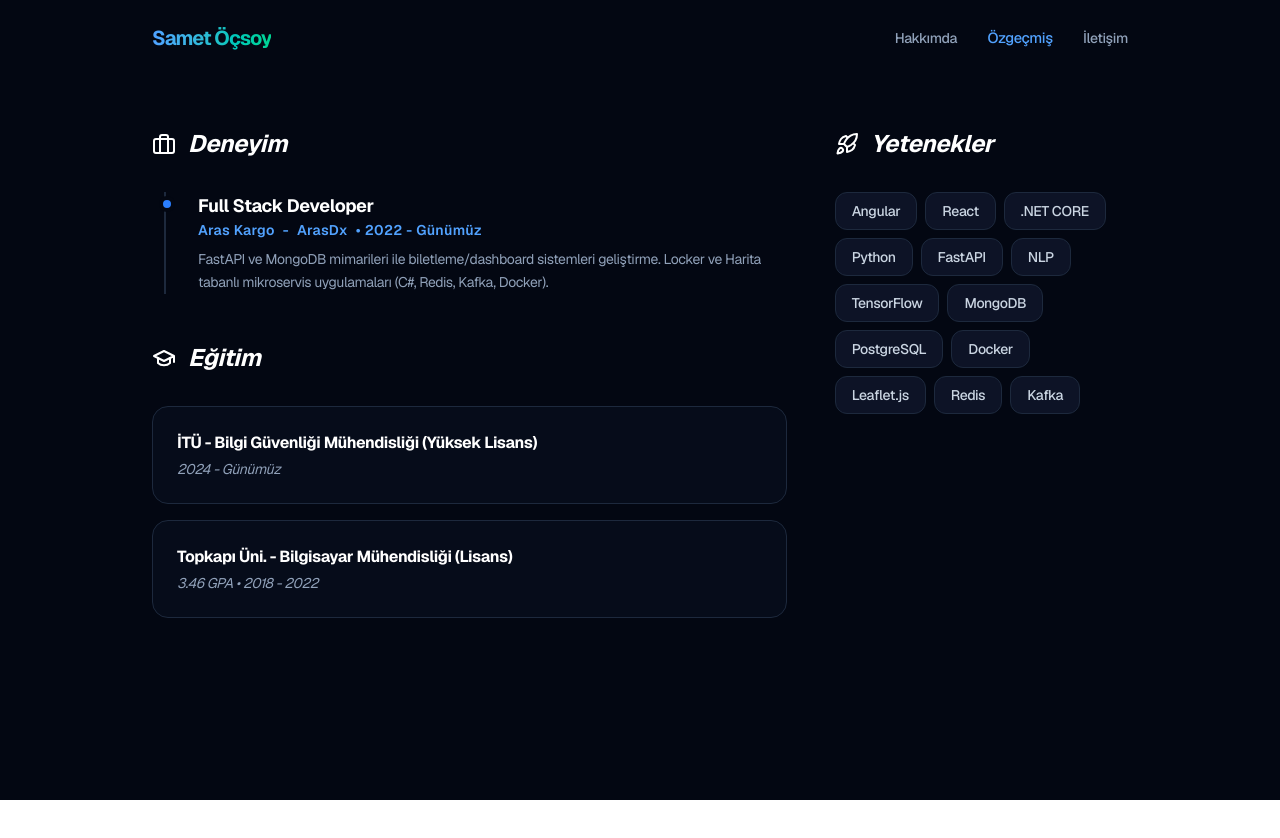
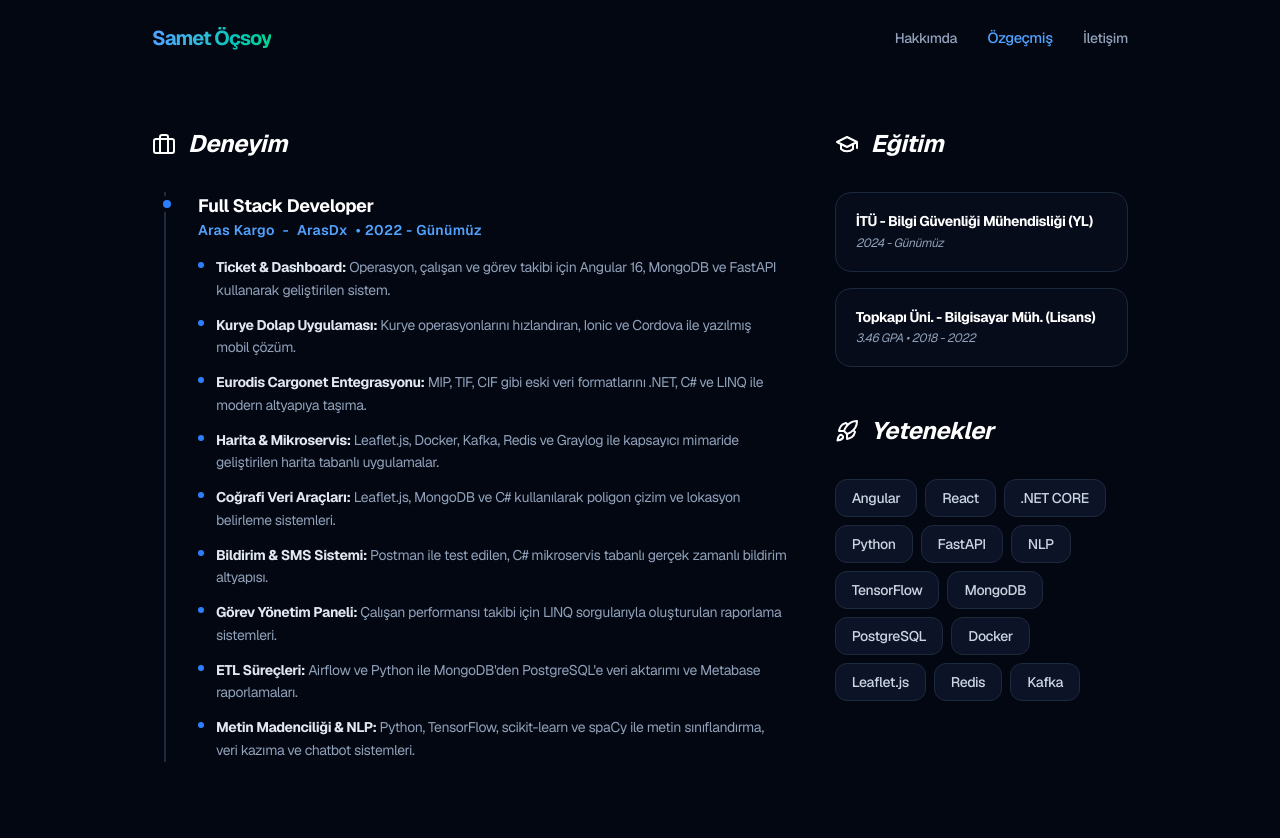
Before and after one commit to asmtttt/sametocsoy-website, a Next.js app: page / in a window 1280 px wide. Both pictures are taken after a click on the button "Özgeçmiş". Shown: the top 838 px of the page. Before the commit the page ends 800 px from the top, so only its background shows below. Built offline with nearby package versions, Linux system fonts and the light colour scheme.

Commit message:
experience and mail block updated

```diff
--- a/app/page.tsx
+++ b/app/page.tsx
@@ -3,7 +3,6 @@
 import React, { useState, useEffect } from "react";
 
 const Icons = {
-  // ... diğer ikonların (Github, Linkedin, Instagram, Youtube vb.) olduğu kısım aynı kalacak
   Github: () => (
     <svg xmlns="http://www.w3.org/2000/svg" width="32" height="32" viewBox="0 0 24 24" fill="none" stroke="currentColor" strokeWidth="2" strokeLinecap="round" strokeLinejoin="round"><path d="M15 22v-4a4.8 4.8 0 0 0-1-3.5c3 0 6-2 6-5.5.08-1.25-.27-2.48-1-3.5.28-1.15.28-2.35 0-3.5 0 0-1 0-3 1.5-2.64-.5-5.36-.5-8 0C6 2 5 2 5 2c-.28 1.15-.28 2.35 0 3.5-.73 1.02-1.08 2.25-1 3.5 0 3.5 3 5.5 6 5.5-.39.49-.68 1.05-.85 1.65-.17.6-.22 1.23-.15 1.85v4"/><path d="M9 18c-4.51 2-5-2-7-2"/></svg>
   ),
@@ -19,7 +18,6 @@ const Icons = {
   Mail: () => (
     <svg xmlns="http://www.w3.org/2000/svg" width="20" height="20" viewBox="0 0 24 24" fill="none" stroke="currentColor" strokeWidth="2" strokeLinecap="round" strokeLinejoin="round"><rect width="20" height="16" x="2" y="4" rx="2"/><path d="m22 7-8.97 5.7a1.94 1.94 0 0 1-2.06 0L2 7"/></svg>
   ),
-  // Yeni Kopyalama İkonları
   Copy: () => (
     <svg xmlns="http://www.w3.org/2000/svg" width="18" height="18" viewBox="0 0 24 24" fill="none" stroke="currentColor" strokeWidth="2" strokeLinecap="round" strokeLinejoin="round"><rect width="14" height="14" x="8" y="8" rx="2" ry="2"/><path d="M4 16c-1.1 0-2-.9-2-2V4c0-1.1.9-2 2-2h10c1.1 0 2 .9 2 2"/></svg>
   ),
@@ -129,6 +127,8 @@ export default function Portfolio() {
         {activeTab === "resume" && (
           <section className="animate-in fade-in slide-in-from-bottom-8 duration-1000 ease-out">
             <div className="grid md:grid-cols-3 gap-12">
+
+              {/* SOL KOLON: SADECE DENEYİM */}
               <div className="md:col-span-2 space-y-12">
                 <div>
                   <h2 className="text-2xl font-bold mb-8 flex items-center gap-3 italic text-white cursor-default">
@@ -138,20 +138,59 @@ export default function Portfolio() {
                     <div className="relative group">
                       <div className="absolute -left-[39px] top-1 w-4 h-4 rounded-full bg-blue-500 border-4 border-[#030712] transition-transform duration-300 group-hover:scale-125"></div>
                       <h4 className="text-lg font-bold text-white cursor-default">Full Stack Developer</h4>
-                      <div className="text-blue-400 text-sm mb-2 font-semibold tracking-wide flex gap-2 cursor-default">
+                      <div className="text-blue-400 text-sm mb-4 font-semibold tracking-wide flex gap-2 cursor-default">
                         <a href="https://www.araskargo.com.tr/" target="_blank" rel="noreferrer" className="hover:text-white transition-colors cursor-pointer">Aras Kargo</a>
                         <span>-</span>
                         <a href="https://www.arasdx.com/" target="_blank" rel="noreferrer" className="hover:text-white transition-colors cursor-pointer">ArasDx</a>
                         <span>• 2022 - Günümüz</span>
                       </div>
-                      <p className="text-slate-400 text-sm leading-relaxed cursor-default">
-                        FastAPI ve MongoDB mimarileri ile biletleme/dashboard sistemleri geliştirme.
-                        Locker ve Harita tabanlı mikroservis uygulamaları (C#, Redis, Kafka, Docker).
-                      </p>
+
+                      <ul className="space-y-3 text-slate-400 text-sm leading-relaxed cursor-default">
+                        <li className="flex items-start gap-3">
+                          <span className="mt-1.5 w-1.5 h-1.5 rounded-full bg-blue-500 shrink-0"></span>
+                          <span><strong className="text-slate-200">Ticket & Dashboard:</strong> Operasyon, çalışan ve görev takibi için Angular 16, MongoDB ve FastAPI kullanarak geliştirilen sistem.</span>
+                        </li>
+                        <li className="flex items-start gap-3">
+                          <span className="mt-1.5 w-1.5 h-1.5 rounded-full bg-blue-500 shrink-0"></span>
+                          <span><strong className="text-slate-200">Kurye Dolap Uygulaması:</strong> Kurye operasyonlarını hızlandıran, Ionic ve Cordova ile yazılmış mobil çözüm.</span>
+                        </li>
+                        <li className="flex items-start gap-3">
+                          <span className="mt-1.5 w-1.5 h-1.5 rounded-full bg-blue-500 shrink-0"></span>
+                          <span><strong className="text-slate-200">Eurodis Cargonet Entegrasyonu:</strong> MIP, TIF, CIF gibi eski veri formatlarını .NET, C# ve LINQ ile modern altyapıya taşıma.</span>
+                        </li>
+                        <li className="flex items-start gap-3">
+                          <span className="mt-1.5 w-1.5 h-1.5 rounded-full bg-blue-500 shrink-0"></span>
+                          <span><strong className="text-slate-200">Harita & Mikroservis:</strong> Leaflet.js, Docker, Kafka, Redis ve Graylog ile kapsayıcı mimaride geliştirilen harita tabanlı uygulamalar.</span>
+                        </li>
+                        <li className="flex items-start gap-3">
+                          <span className="mt-1.5 w-1.5 h-1.5 rounded-full bg-blue-500 shrink-0"></span>
+                          <span><strong className="text-slate-200">Coğrafi Veri Araçları:</strong> Leaflet.js, MongoDB ve C# kullanılarak poligon çizim ve lokasyon belirleme sistemleri.</span>
+                        </li>
+                        <li className="flex items-start gap-3">
+                          <span className="mt-1.5 w-1.5 h-1.5 rounded-full bg-blue-500 shrink-0"></span>
+                          <span><strong className="text-slate-200">Bildirim & SMS Sistemi:</strong> Postman ile test edilen, C# mikroservis tabanlı gerçek zamanlı bildirim altyapısı.</span>
+                        </li>
+                        <li className="flex items-start gap-3">
+                          <span className="mt-1.5 w-1.5 h-1.5 rounded-full bg-blue-500 shrink-0"></span>
+                          <span><strong className="text-slate-200">Görev Yönetim Paneli:</strong> Çalışan performansı takibi için LINQ sorgularıyla oluşturulan raporlama sistemleri.</span>
+                        </li>
+                        <li className="flex items-start gap-3">
+                          <span className="mt-1.5 w-1.5 h-1.5 rounded-full bg-blue-500 shrink-0"></span>
+                          <span><strong className="text-slate-200">ETL Süreçleri:</strong> Airflow ve Python ile MongoDB'den PostgreSQL'e veri aktarımı ve Metabase raporlamaları.</span>
+                        </li>
+                        <li className="flex items-start gap-3">
+                          <span className="mt-1.5 w-1.5 h-1.5 rounded-full bg-blue-500 shrink-0"></span>
+                          <span><strong className="text-slate-200">Metin Madenciliği & NLP:</strong> Python, TensorFlow, scikit-learn ve spaCy ile metin sınıflandırma, veri kazıma ve chatbot sistemleri.</span>
+                        </li>
+                      </ul>
+                    </div>
                   </div>
                 </div>
               </div>
 
+              {/* SAĞ KOLON: EĞİTİM + YETENEKLER */}
+              <div className="space-y-12">
+                {/* EĞİTİM BU KOLONA TAŞINDI */}
                 <div>
                   <h2 className="text-2xl font-bold mb-8 flex items-center gap-3 italic text-white cursor-default">
                     <Icons.GraduationCap /> Eğitim
@@ -161,26 +200,26 @@ export default function Portfolio() {
                       href="https://be.itu.edu.tr/hakkimizda/enstitu-hakkinda/bilgi-guvenligi-muhendisligi-ve-kriptografi-programi-lisansustu-dersleri"
                       target="_blank"
                       rel="noreferrer"
-                      className="p-6 rounded-2xl bg-slate-900/30 border border-slate-800 hover:border-blue-500/50 transition-all duration-300 cursor-pointer group block"
+                      className="p-5 rounded-2xl bg-slate-900/30 border border-slate-800 hover:border-blue-500/50 transition-all duration-300 cursor-pointer group block"
                     >
-                      <h4 className="font-bold text-white mb-1 group-hover:text-blue-400 transition-colors">İTÜ - Bilgi Güvenliği Mühendisliği (Yüksek Lisans)</h4>
-                      <p className="text-slate-400 text-sm italic">2024 - Günümüz</p>
+                      <h4 className="font-bold text-white text-sm mb-1 group-hover:text-blue-400 transition-colors leading-tight">İTÜ - Bilgi Güvenliği Mühendisliği (YL)</h4>
+                      <p className="text-slate-400 text-xs italic">2024 - Günümüz</p>
                     </a>
                     <a
                       href="https://www.topkapi.edu.tr/tr-TR/ana-sayfa/48193"
                       target="_blank"
                       rel="noreferrer"
-                      className="p-6 rounded-2xl bg-slate-900/30 border border-slate-800 hover:border-emerald-500/50 transition-all duration-300 cursor-pointer group block"
+                      className="p-5 rounded-2xl bg-slate-900/30 border border-slate-800 hover:border-emerald-500/50 transition-all duration-300 cursor-pointer group block"
                     >
-                      <h4 className="font-bold text-white mb-1 group-hover:text-emerald-400 transition-colors">Topkapı Üni. - Bilgisayar Mühendisliği (Lisans)</h4>
-                      <p className="text-slate-400 text-sm italic">3.46 GPA • 2018 - 2022</p>
+                      <h4 className="font-bold text-white text-sm mb-1 group-hover:text-emerald-400 transition-colors leading-tight">Topkapı Üni. - Bilgisayar Müh. (Lisans)</h4>
+                      <p className="text-slate-400 text-xs italic">3.46 GPA • 2018 - 2022</p>
                     </a>
                   </div>
                 </div>
-              </div>
 
-              <div className="space-y-8">
-                <h2 className="text-2xl font-bold flex items-center gap-3 italic text-white cursor-default">
+                {/* YETENEKLER ALTTA KALDI */}
+                <div>
+                  <h2 className="text-2xl font-bold mb-8 flex items-center gap-3 italic text-white cursor-default">
                     <Icons.Rocket /> Yetenekler
                   </h2>
                   <div className="flex flex-wrap gap-2">
@@ -191,6 +230,8 @@ export default function Portfolio() {
                     ))}
                   </div>
                 </div>
+              </div>
+
             </div>
           </section>
         )}
@@ -228,14 +269,17 @@ export default function Portfolio() {
 
             <div className="mt-20 flex justify-center items-center">
               <div
-                  onClick={copyToClipboard}
-                  className="cursor-pointer inline-flex items-center gap-3 text-slate-400 hover:text-blue-400 transition-all duration-300 group active:scale-95 bg-slate-900/50 px-6 py-3 rounded-2xl border border-slate-800 hover:border-blue-500/30"
+                className="inline-flex items-center gap-3 text-slate-400 hover:text-blue-400 transition-all duration-300 group bg-slate-900/50 px-6 py-3 rounded-2xl border border-slate-800 hover:border-blue-500/30"
               >
                 <Icons.Mail />
-                  <span className="font-bold text-lg md:text-xl italic tracking-tight group-hover:tracking-wider transition-all duration-300">
+                <span className="font-bold text-lg md:text-xl italic tracking-tight transition-all duration-300">
                   abdulsamet.ocsoy@gmail.com
                 </span>
-                  <div className={`transition-all duration-300 ${copied ? "text-emerald-400" : "text-slate-500"}`}>
+                {/* Sadece bu alan tıklanabilir ve cursor-pointer olacak */}
+                <div
+                  onClick={copyToClipboard}
+                  className={`cursor-pointer p-2 rounded-lg transition-all duration-300 ${copied ? "text-emerald-400" : "text-slate-500 hover:text-white hover:bg-slate-800"}`}
+                >
                   {copied ? <Icons.Check /> : <Icons.Copy />}
                 </div>
               </div>
```
Lines whose indentation alone changed are shown as unchanged.
